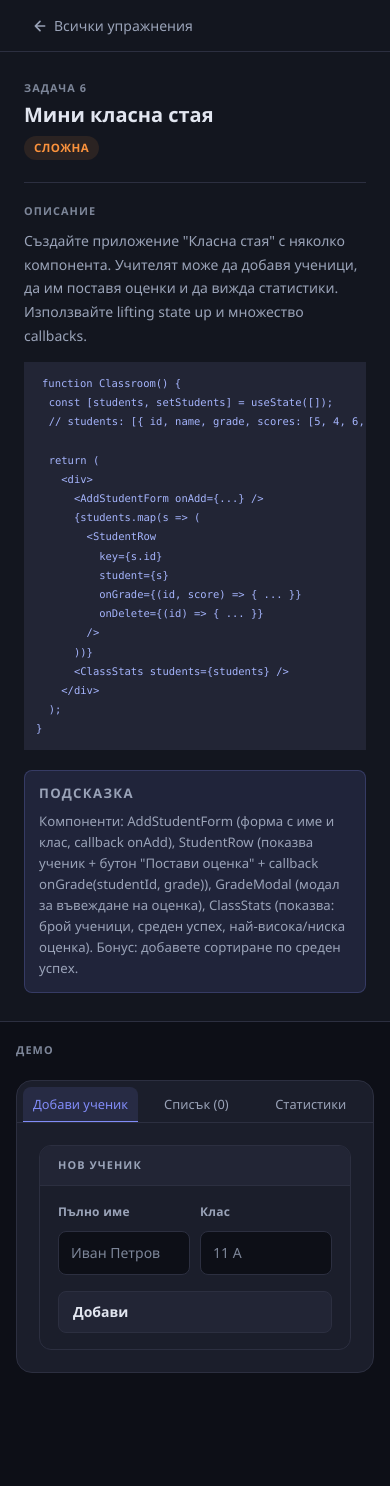
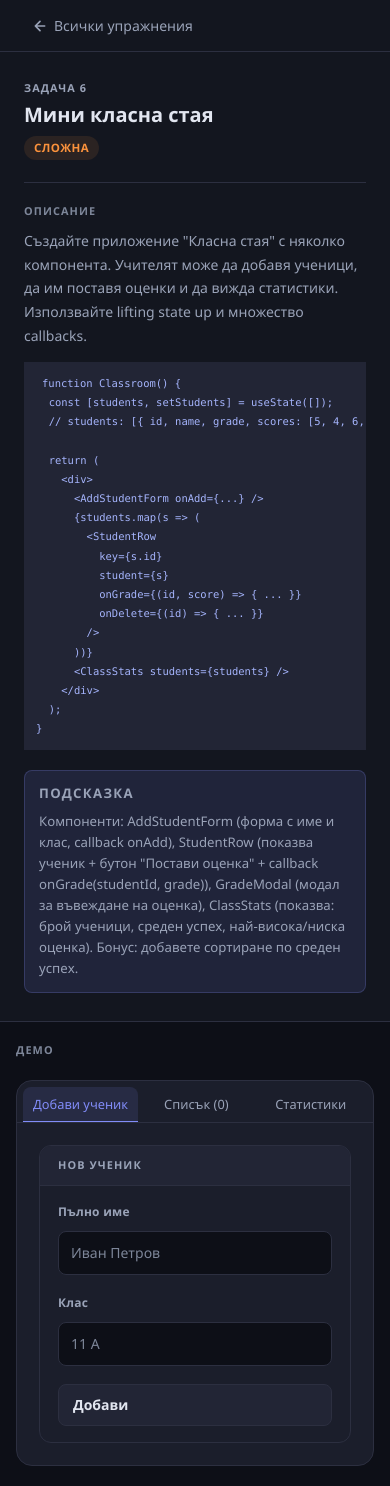
Before and after one commit to shestakov-dev/ReactExercises, a React (Vite) app: page /exercises/classroom in a window 390 px wide. Before the commit the page ends 1393 px from the top, so only its background shows below. Built offline with nearby package versions, Linux system fonts and the light colour scheme.

Commit message:
final styling changes

```diff
--- a/src/components/Classroom.css
+++ b/src/components/Classroom.css
@@ -74,28 +74,62 @@
 
 .add-form__body {
 	padding: 16px 18px;
-	display: flex;
-	align-items: flex-start;
-	gap: 10px;
-	flex-wrap: wrap;
+	display: grid;
+	grid-template-columns: 1fr 1fr auto;
+	gap: 4px 10px;
 }
 
-.form-group {
-	display: flex;
-	flex-direction: column;
-	gap: 4px;
-	flex: 1;
-	min-width: 130px;
+.add-form__label-name {
+	grid-column: 1;
+	grid-row: 1;
+}
+
+.add-form__input-name {
+	grid-column: 1;
+	grid-row: 2;
+	min-width: 0;
+}
+
+.add-form__warn-name {
+	grid-column: 1;
+	grid-row: 3;
+}
+
+.add-form__label-grade {
+	grid-column: 2;
+	grid-row: 1;
+}
+
+.add-form__input-grade {
+	grid-column: 2;
+	grid-row: 2;
+	min-width: 0;
+}
+
+.add-form__warn-grade {
+	grid-column: 2;
+	grid-row: 3;
 }
 
 .add-form__submit {
-	margin-top: 22px;
+	grid-column: 3;
+	grid-row: 2;
 }
 
 @media (max-width: 480px) {
+	.add-form__body {
+		display: flex;
+		flex-direction: column;
+		gap: 4px;
+	}
+
+	.add-form__label-grade {
+		margin-top: 10px;
+	}
+
 	.add-form__submit {
 		width: 100%;
-		margin-top: 6px;
+		margin-top: 10px;
 	}
 }
 
--- a/src/components/Classroom.tsx
+++ b/src/components/Classroom.tsx
@@ -184,17 +184,16 @@ function AddStudentForm({ onAdd }: AddStudentFormProps) {
 			</div>
 
 			<div className="add-form__body">
-				<div className="form-group">
 				<label
 					htmlFor={nameId}
-						className="form-label">
+					className="form-label add-form__label-name">
 					Пълно име
 				</label>
 
 				<input
 					id={nameId}
 					type="text"
-						className="form-input"
+					className="form-input add-form__input-name"
 					placeholder="Иван Петров"
 					value={name}
 					onChange={e => setName(e.target.value)}
@@ -202,23 +201,23 @@ function AddStudentForm({ onAdd }: AddStudentFormProps) {
 					required
 				/>
 
+				<div className="add-form__warn-name">
 					<LengthWarning
 						value={name}
 						max={50}
 					/>
 				</div>
 
-				<div className="form-group">
 				<label
 					htmlFor={gradeId}
-						className="form-label">
+					className="form-label add-form__label-grade">
 					Клас
 				</label>
 
 				<input
 					id={gradeId}
 					type="text"
-						className="form-input"
+					className="form-input add-form__input-grade"
 					placeholder="11 А"
 					value={grade}
 					onChange={e => setGrade(e.target.value)}
@@ -226,6 +225,7 @@ function AddStudentForm({ onAdd }: AddStudentFormProps) {
 					required
 				/>
 
+				<div className="add-form__warn-grade">
 					<LengthWarning
 						value={grade}
 						max={10}
--- a/src/components/QuizBuilder.css
+++ b/src/components/QuizBuilder.css
@@ -29,29 +29,29 @@
 }
 
 .quiz-header-bar {
-	display: flex;
-	align-items: flex-end;
-	gap: 14px;
 	padding: 18px;
 	background: var(--bg-raised);
 	border: 1px solid var(--border);
 	border-radius: var(--radius-lg);
-	flex-wrap: wrap;
+}
+
+.quiz-header-bar__field {
+	display: flex;
+	flex-direction: column;
+	gap: 4px;
+}
+
+.quiz-header-bar__input-row {
+	display: flex;
+	align-items: center;
+	gap: 14px;
 }
 
 @media (max-width: 480px) {
-	.quiz-header-bar {
+	.quiz-header-bar__input-row {
 		flex-direction: column;
 		align-items: stretch;
 	}
-}
-
-.quiz-header-bar__field {
-	flex: 1;
-	display: flex;
-	flex-direction: column;
-	gap: 4px;
-	min-width: 0;
 }
 
 .quiz-header-bar__label {
@@ -63,17 +63,20 @@
 }
 
 .quiz-title-preview {
+	flex: 1;
 	font-size: 1.15rem;
 	font-weight: 700;
 	color: var(--text-primary);
 	padding: 6px 0;
+	margin: 0;
 	overflow-wrap: break-word;
 	word-wrap: break-word;
 	hyphens: auto;
 }
 
 .quiz-title-input {
-	width: 100%;
+	flex: 1;
+	min-width: 120px;
 	padding: 9px 12px;
 	background: var(--bg-base);
 	border: 1px solid var(--border);
@@ -135,7 +138,7 @@
 	background: var(--bg-overlay);
 }
 
-.quiz-editor__num {
+.quiz-editor__number {
 	font-size: 0.68rem;
 	font-weight: 700;
 	letter-spacing: 0.08em;
@@ -229,7 +232,7 @@
 	padding: 18px;
 }
 
-.quiz-preview__num {
+.quiz-preview__number {
 	font-size: 0.68rem;
 	font-weight: 700;
 	letter-spacing: 0.08em;
@@ -417,8 +420,3 @@
 	justify-content: flex-end;
 	padding-top: 4px;
 }
-
-.quiz-header-bar__preview-title {
-	flex: 1;
-	min-width: 0;
-}
--- a/src/components/QuizBuilder.tsx
+++ b/src/components/QuizBuilder.tsx
@@ -21,39 +21,6 @@ type Mode = "edit" | "preview";
 const MAX_TITLE_LENGTH = 120;
 const MAX_QUESTION_LENGTH = 200;
 const MAX_OPTION_LENGTH = 150;
-
-function QuizHeader({
-	title,
-	onChange,
-}: {
-	title: string;
-	onChange: (value: string) => void;
-}) {
-	return (
-		<div className="quiz-header-bar__field">
-			<label
-				htmlFor="quiz-title-input"
-				className="quiz-header-bar__label">
-				Заглавие на теста
-			</label>
-
-			<input
-				id="quiz-title-input"
-				type="text"
-				className="quiz-title-input"
-				value={title}
-				onChange={e => onChange(e.target.value)}
-				placeholder="Въведете заглавие..."
-				maxLength={MAX_TITLE_LENGTH}
-			/>
-
-			<LengthWarning
-				value={title}
-				max={MAX_TITLE_LENGTH}
-			/>
-		</div>
-	);
-}
 
 function QuizStats({ questions }: { questions: Question[] }) {
 	const totalOptions = questions.reduce(
@@ -167,7 +134,7 @@ function QuestionEditor({
 			<header className="quiz-editor__head">
 				<span
 					id={labelId}
-					className="quiz-editor__num">
+					className="quiz-editor__number">
 					Въпрос {index + 1}
 				</span>
 
@@ -349,7 +316,7 @@ function QuestionPreview({
 		<article
 			className="quiz-preview"
 			aria-label={`Въпрос ${index + 1}`}>
-			<p className="quiz-preview__num">Въпрос {index + 1}</p>
+			<p className="quiz-preview__number">Въпрос {index + 1}</p>
 
 			<p className="quiz-preview__text">
 				{question.text ?? <span className="placeholder-text">(Без текст)</span>}
@@ -490,16 +457,27 @@ export function QuizBuilder() {
 	return (
 		<div className="quiz-builder">
 			<div className="quiz-header-bar">
+				<div className="quiz-header-bar__field">
+					<label
+						htmlFor="quiz-title-input"
+						className="quiz-header-bar__label">
+						Заглавие на теста
+					</label>
+
+					<div className="quiz-header-bar__input-row">
 						{isPreview ? (
-					<div className="quiz-header-bar__preview-title">
 							<p className="quiz-title-preview">
 								{title ?? <span className="placeholder-text">(Без заглавие)</span>}
 							</p>
-					</div>
 						) : (
-					<QuizHeader
-						title={title}
-						onChange={setTitle}
+							<input
+								id="quiz-title-input"
+								type="text"
+								className="quiz-title-input"
+								value={title}
+								onChange={e => setTitle(e.target.value)}
+								placeholder="Въведете заглавие..."
+								maxLength={MAX_TITLE_LENGTH}
 							/>
 						)}
 
@@ -509,6 +487,15 @@ export function QuizBuilder() {
 							onClick={handleModeToggle}>
 							{isPreview ? "Редактиране" : "Преглед"}
 						</button>
+					</div>
+
+					{!isPreview && (
+						<LengthWarning
+							value={title}
+							max={MAX_TITLE_LENGTH}
+						/>
+					)}
+				</div>
 			</div>
 
 			<main
--- a/src/components/Tabs.css
+++ b/src/components/Tabs.css
@@ -20,6 +20,16 @@
 	display: none;
 }
 
+.tabs__list:focus-visible {
+	outline: 2px solid var(--accent);
+	outline-offset: -2px;
+	border-radius: var(--radius-xl) var(--radius-xl) 0 0;
+}
+
+.tabs__list:has(.tabs__button:focus-visible) {
+	outline: none;
+}
+
 .tabs__button {
 	flex: 1;
 	min-width: fit-content;
@@ -36,6 +46,7 @@
 		background 0.12s,
 		color 0.12s;
 	white-space: nowrap;
+	outline: none;
 }
 
 @media (max-width: 480px) {
@@ -48,6 +59,14 @@
 .tabs__button:hover {
 	background: var(--bg-overlay);
 	color: var(--text-primary);
+}
+
+.tabs__button:focus-visible {
+	outline: 2px solid var(--accent);
+	outline-offset: -2px;
+	background: var(--bg-overlay);
+	color: var(--text-primary);
+	border-radius: var(--radius) var(--radius) 0 0;
 }
 
 .tabs__button[aria-selected="true"] {
@@ -87,6 +106,7 @@
 .tabs__panel p {
 	margin-bottom: 6px;
 }
+
 .tabs__panel p:last-child {
 	margin-bottom: 0;
 }
--- a/src/index.css
+++ b/src/index.css
@@ -209,6 +209,7 @@ code {
 
 .button--danger:hover {
 	background: var(--red-dim);
+	border-color: var(--red);
 }
 
 .button--ghost {
--- a/src/layouts/ExerciseLayout.css
+++ b/src/layouts/ExerciseLayout.css
@@ -114,7 +114,7 @@
 	font-weight: 700;
 	letter-spacing: 0.1em;
 	text-transform: uppercase;
-	color: var(--text-muted);
+	color: var(--text-secondary);
 	margin-bottom: 6px;
 }
 
--- a/src/pages/Home.css
+++ b/src/pages/Home.css
@@ -56,11 +56,11 @@
 }
 
 .exercise-card:focus-visible .exercise-card__title,
-.exercise-card:focus-visible .exercise-card__num {
+.exercise-card:focus-visible .exercise-card__number {
 	text-decoration: none;
 }
 
-.exercise-card__num {
+.exercise-card__number {
 	width: 44px;
 	height: 44px;
 	border-radius: var(--radius);
@@ -71,7 +71,7 @@
 	justify-content: center;
 	font-size: 0.825rem;
 	font-weight: 700;
-	color: var(--text-muted);
+	color: var(--text-secondary);
 	font-family: var(--font-mono);
 	flex-shrink: 0;
 }
@@ -112,7 +112,7 @@
 		grid-row: 1;
 	}
 
-	.exercise-card__num {
+	.exercise-card__number {
 		grid-row: 1 / 3;
 	}
 }
--- a/src/pages/Home.tsx
+++ b/src/pages/Home.tsx
@@ -17,7 +17,7 @@ export function Home() {
 									className="exercise-card"
 									aria-label={`Упражнение ${exercise.id}: ${exercise.title}, трудност ${exercise.difficulty}`}>
 									<div
-										className="exercise-card__num"
+										className="exercise-card__number"
 										aria-hidden="true">
 										{String(exercise.id).padStart(2, "0")}
 									</div>
```
Lines whose indentation alone changed are shown as unchanged.
